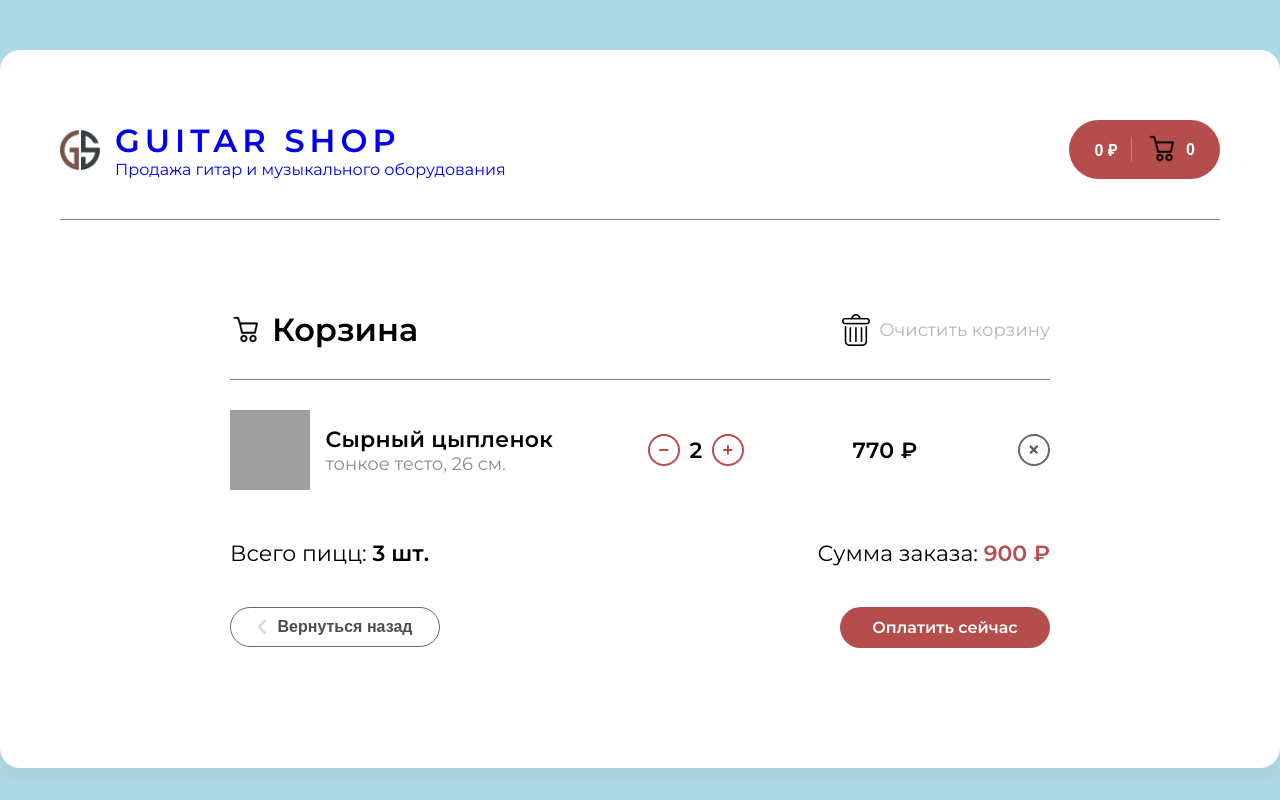
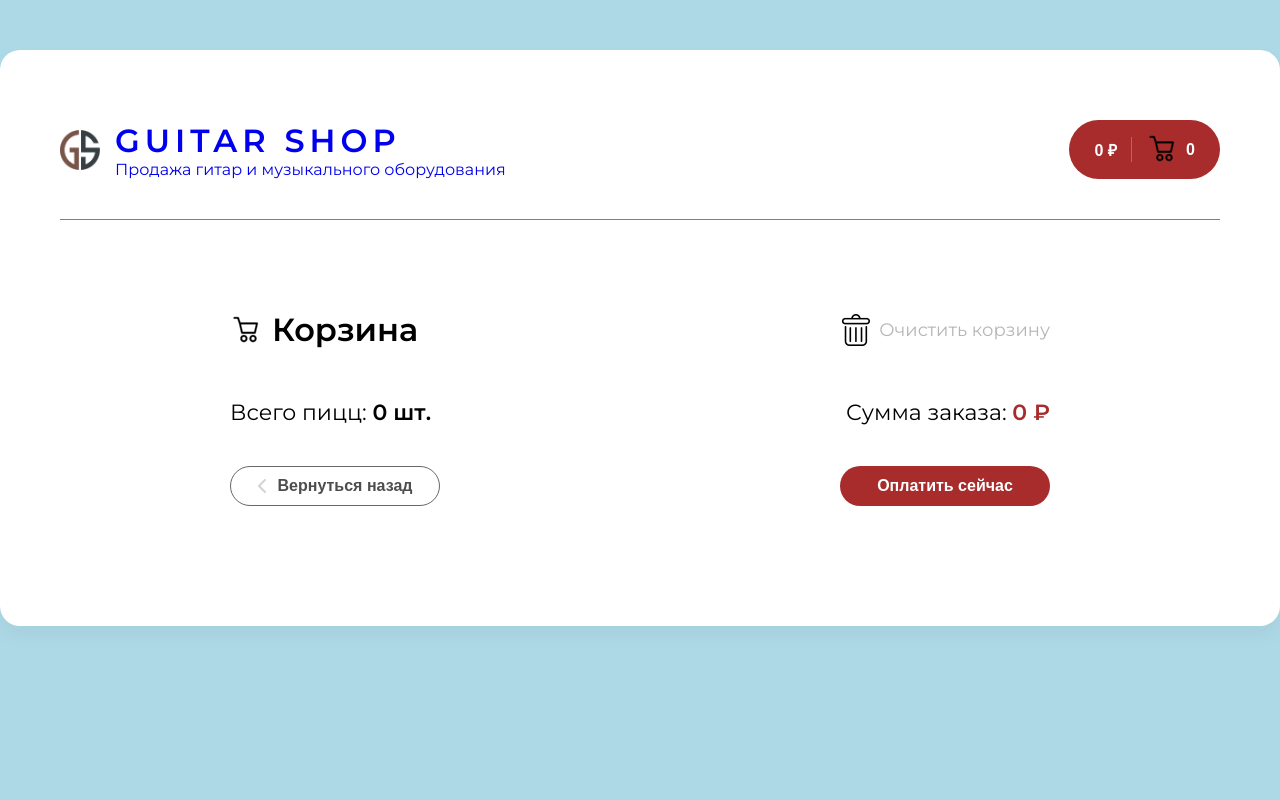
Before and after one commit to jm-spb/Guitar-Shop, a React (Create React App) app: page /cart in a window 1280 px wide. Built offline with nearby package versions, Linux system fonts and the light colour scheme; grey boxes are pictures that could not be loaded.

Commit message:
multiple fixes in Cart

```diff
--- a/package.json
+++ b/package.json
@@ -34,6 +34,7 @@
       "react-app/jest"
     ]
   },
+  "proxy": "http://localhost:3002",
   "browserslist": {
     "production": [
       ">0.2%",
--- a/src/_buttons.scss
+++ b/src/_buttons.scss
@@ -52,6 +52,10 @@
       color: $red-color;
     }
 
+    img {
+      filter: invert(19%) sepia(52%) saturate(3213%) hue-rotate(342deg) brightness(94%) contrast(87%);
+    }
+
     svg {
       path {
         fill: $red-color;
@@ -60,6 +64,10 @@
 
     &:hover {
       background-color: $red-color;
+
+      img {
+        filter: invert(100%);
+      }
 
       svg {
         path {
--- a/src/_config.scss
+++ b/src/_config.scss
@@ -1,7 +1,7 @@
 // VARIABLES
 $website-width: 1280px;
 $main-color: #2d4059;
-$red-color: #a82c2cd6;
+$red-color: #a82c2c;
 // $bg-image: url('./assets/images/background-dark.webp') top/100%;
 
 // GENERAL STYLES
--- a/src/components/Cart/Cart.jsx
+++ b/src/components/Cart/Cart.jsx
@@ -1,12 +1,21 @@
 import React from 'react';
+import { useSelector } from 'react-redux';
 import { Link } from 'react-router-dom';
+
+import { CartItem } from './CartItem';
+
+import './Cart.scss';
 
 import cart from '../../assets/icons/cart.png';
 import trash from '../../assets/icons/trash.png';
 
-import './Cart.scss';
+export const Cart = () => {
+  const { totalPrice, totalCount, itemsAdded } = useSelector(({ cart }) => cart);
 
-export const Cart = () => {
+  const groupItems = Object.keys(itemsAdded).map((key) => {
+    return itemsAdded[key][0];
+  });
+
   return (
     <div className="cart cart__page">
       <div className="cart__top">
@@ -19,71 +28,15 @@ export const Cart = () => {
         </div>
       </div>
       <div className="cart__content">
-        <div className="item cart__item">
-          <div className="item__img">
-            <img
-              className="pizza-block__image"
-              src="https://dodopizza-a.akamaihd.net/static/Img/Products/Pizza/ru-RU/b750f576-4a83-48e6-a283-5a8efb68c35d.jpg"
-              alt="Pizza"
-            />
-          </div>
-          <div className="item__info">
-            <h3>Сырный цыпленок</h3>
-            <p>тонкое тесто, 26 см.</p>
-          </div>
-          <div className="item__count">
-            <div className="button button-outline button-circle item__count_minus">
-              <svg width="10" height="10" viewBox="0 0 10 10" fill="none" xmlns="http://www.w3.org/2000/svg">
-                <path
-                  d="M5.92001 3.84V5.76V8.64C5.92001 9.17016 5.49017 9.6 4.96001 9.6C4.42985 9.6 4.00001 9.17016 4.00001 8.64L4 5.76L4.00001 3.84V0.96C4.00001 0.42984 4.42985 0 4.96001 0C5.49017 0 5.92001 0.42984 5.92001 0.96V3.84Z"
-                  fill="#EB5A1E"
-                />
-                <path
-                  d="M5.75998 5.92001L3.83998 5.92001L0.959977 5.92001C0.429817 5.92001 -2.29533e-05 5.49017 -2.29301e-05 4.96001C-2.2907e-05 4.42985 0.429817 4.00001 0.959977 4.00001L3.83998 4L5.75998 4.00001L8.63998 4.00001C9.17014 4.00001 9.59998 4.42985 9.59998 4.96001C9.59998 5.49017 9.17014 5.92001 8.63998 5.92001L5.75998 5.92001Z"
-                  fill="#EB5A1E"
-                />
-              </svg>
-            </div>
-            <b>2</b>
-            <div className="button button-outline button-circle item__count_plus">
-              <svg width="10" height="10" viewBox="0 0 10 10" fill="none" xmlns="http://www.w3.org/2000/svg">
-                <path
-                  d="M5.92001 3.84V5.76V8.64C5.92001 9.17016 5.49017 9.6 4.96001 9.6C4.42985 9.6 4.00001 9.17016 4.00001 8.64L4 5.76L4.00001 3.84V0.96C4.00001 0.42984 4.42985 0 4.96001 0C5.49017 0 5.92001 0.42984 5.92001 0.96V3.84Z"
-                  fill="#EB5A1E"
-                />
-                <path
-                  d="M5.75998 5.92001L3.83998 5.92001L0.959977 5.92001C0.429817 5.92001 -2.29533e-05 5.49017 -2.29301e-05 4.96001C-2.2907e-05 4.42985 0.429817 4.00001 0.959977 4.00001L3.83998 4L5.75998 4.00001L8.63998 4.00001C9.17014 4.00001 9.59998 4.42985 9.59998 4.96001C9.59998 5.49017 9.17014 5.92001 8.63998 5.92001L5.75998 5.92001Z"
-                  fill="#EB5A1E"
-                />
-              </svg>
-            </div>
-          </div>
-          <div className="item__price">
-            <b>770 ₽</b>
-          </div>
-          <div className="item__remove">
-            <div className="button button-outline button-circle">
-              <svg width="10" height="10" viewBox="0 0 10 10" fill="none" xmlns="http://www.w3.org/2000/svg">
-                <path
-                  d="M5.92001 3.84V5.76V8.64C5.92001 9.17016 5.49017 9.6 4.96001 9.6C4.42985 9.6 4.00001 9.17016 4.00001 8.64L4 5.76L4.00001 3.84V0.96C4.00001 0.42984 4.42985 0 4.96001 0C5.49017 0 5.92001 0.42984 5.92001 0.96V3.84Z"
-                  fill="#EB5A1E"
-                />
-                <path
-                  d="M5.75998 5.92001L3.83998 5.92001L0.959977 5.92001C0.429817 5.92001 -2.29533e-05 5.49017 -2.29301e-05 4.96001C-2.2907e-05 4.42985 0.429817 4.00001 0.959977 4.00001L3.83998 4L5.75998 4.00001L8.63998 4.00001C9.17014 4.00001 9.59998 4.42985 9.59998 4.96001C9.59998 5.49017 9.17014 5.92001 8.63998 5.92001L5.75998 5.92001Z"
-                  fill="#EB5A1E"
-                />
-              </svg>
-            </div>
-          </div>
-        </div>
+        {groupItems.map((obj) => <CartItem key={obj.id} name={obj.name} imageURL={obj.imageURL} totalItemPrice={40} />)}
       </div>
       <div className="cart__bottom bottom">
         <div className="bottom__details">
           <span>
-            Всего пицц: <b>3 шт.</b>
+            Всего пицц: <b>{totalCount} шт.</b>
           </span>
           <span>
-            Сумма заказа: <b>900 ₽</b>
+            Сумма заказа: <b>{totalPrice} ₽</b>
           </span>
         </div>
         <div className="bottom__buttons">
@@ -93,9 +46,9 @@ export const Cart = () => {
                 <path
                   d="M7 13L1 6.93015L6.86175 1"
                   stroke="#D3D3D3"
-                  stroke-width="1.5"
-                  stroke-linecap="round"
-                  stroke-linejoin="round"
+                  strokeWidth="1.5"
+                  strokeLinecap="round"
+                  strokeLinejoin="round"
                 />
               </svg>
 
@@ -103,9 +56,9 @@ export const Cart = () => {
             </button>
           </Link>
 
-          <div className="button pay-btn">
+          <button className="button pay-btn">
             <span>Оплатить сейчас</span>
-          </div>
+          </button>
         </div>
       </div>
     </div>
--- a/src/components/Cart/Cart.scss
+++ b/src/components/Cart/Cart.scss
@@ -65,13 +65,9 @@
     &__img {
       display: flex;
       align-items: center;
-			margin-right: 15px;
-			width: 10%;
-
-			img {
-				width: 80px;
-				height: 80px;
-			}
+      justify-content: center;
+      // margin-right: 100px;
+      width: 150px;
     }
 
     &__info {
@@ -98,14 +94,6 @@
       align-items: center;
       // justify-content: space-between;
       width: 13%;
-
-			&_minus {
-				svg {
-					path:first-of-type {
-						display: none;
-					}
-				}
-			}
 
       b {
         font-size: 22px;
@@ -134,27 +122,20 @@
 
       .button {
         border-color: darken($color: gray, $amount: 10);
-			}
-
-			svg {
-				transform: rotate(45deg);
-
-				path {
-					fill: darken($color: gray, $amount: 15);
-				}
-			}
-
-			.button {
-				svg {
-					width: 11.5px;
-					height: 11.5px;
-					position: relative;
-				}
         &:hover,
         &:active {
           border-color: darken($color: gray, $amount: 80);
           background-color: darken($color: gray, $amount: 80);
+
+          img {
+            filter: invert(100%);
           }
+        }
+      }
+
+      img {
+        filter: invert(41%) sepia(0%) saturate(0%) hue-rotate(35deg) brightness(97%) contrast(92%);
+        transform: rotate(45deg);
       }
     }
   }
--- /dev/null
+++ b/src/components/Cart/CartItem.jsx
@@ -0,0 +1,34 @@
+import React from 'react';
+
+import minus from '../../assets/icons/minus.svg';
+import plus from '../../assets/icons/plus.svg';
+
+export const CartItem = ({ name, imageURL }) => {
+  return (
+    <div className="item cart__item">
+      <div className="item__img">
+        <img src={imageURL} width={40} alt={name} />
+      </div>
+      <div className="item__info">
+        <h3>{name}</h3>
+      </div>
+      <div className="item__count">
+        <div className="button button-outline button-circle item__count_minus">
+          <img src={minus} width={10} height={10} alt="minus" />
+        </div>
+        <b>2</b>
+        <div className="button button-outline button-circle item__count_plus">
+          <img src={plus} width={10} height={10} alt="plus" />
+        </div>
+      </div>
+      <div className="item__price">
+        <b>770 ₽</b>
+      </div>
+      <div className="item__remove">
+        <div className="button button-outline button-circle">
+          <img src={plus} width={10} height={10} alt="plus" />
+        </div>
+      </div>
+    </div>
+  );
+};
--- a/src/components/SortPopUp/SortPopUp.jsx
+++ b/src/components/SortPopUp/SortPopUp.jsx
@@ -59,8 +59,6 @@ export const SortPopUp = ({ sortPopupItems, activeSortType, onClickSortType }) =
   );
 };
 
-// sortPopupItems, activeSortType, onClickSortType
-
 SortPopUp.propTypes = {
   sortPopupItems: PropTypes.arrayOf(PropTypes.object).isRequired,
   activeSortType: PropTypes.object,
--- a/src/redux/actions/itemCards.js
+++ b/src/redux/actions/itemCards.js
@@ -6,7 +6,7 @@ import axios from 'axios';
 // Результат работы fetchItems - получение товаров и их сохранение в store
 export const fetchItems = (category, sortBy, order) => (dispatch) => {
   dispatch(setLoaded(false));
-  axios.get(`http://localhost:3002/${category}?_sort=${sortBy}&_order=${order}`).then(({ data }) => {
+  axios.get(`/${category}?_sort=${sortBy}&_order=${order}`).then(({ data }) => {
     dispatch(setItemCards(data));
   });
 };
--- a/src/redux/reducers/cart.js
+++ b/src/redux/reducers/cart.js
@@ -8,6 +8,7 @@ export const cart = (state = initialState, action) => {
   switch (action.type) {
     case 'ADD_ITEM_CART': {
       // в newItem содержится актуальное значение добавленных объектов. Object.keys(newItem).length - получаем актуальное количество ключей
+      // Immer library - вместо тернарника
       const newItem = {
         ...state.itemsAdded,
         [action.payload.id]: !state.itemsAdded[action.payload.id]
```
Also changed, not shown: src/assets/icons/minus.svg (added), src/assets/icons/plus.svg (added). Lines whose indentation alone changed are shown as unchanged.
